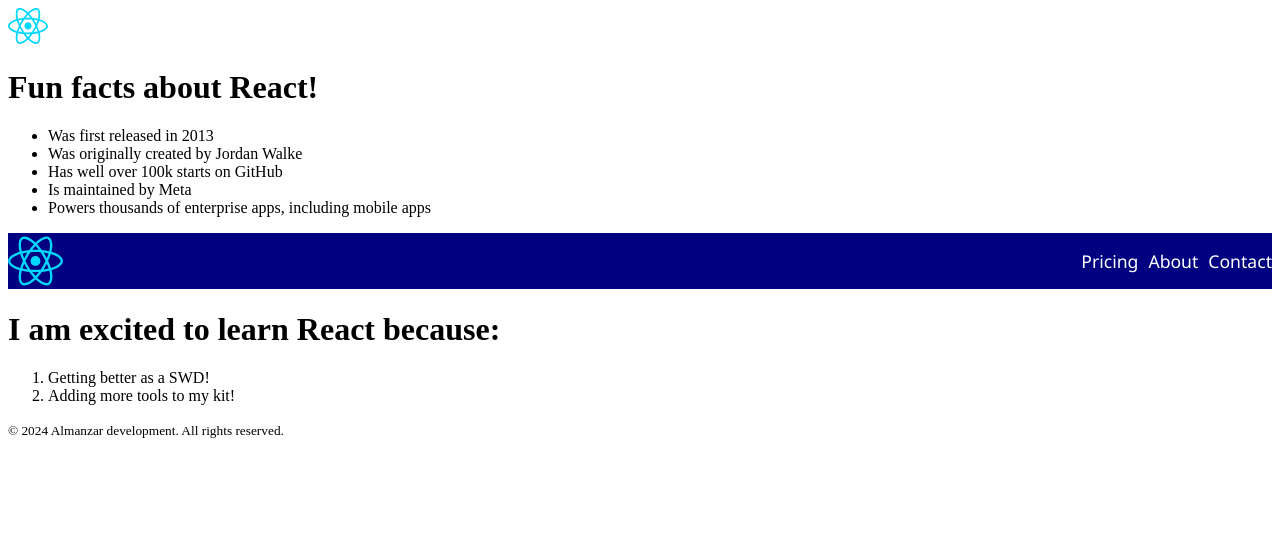
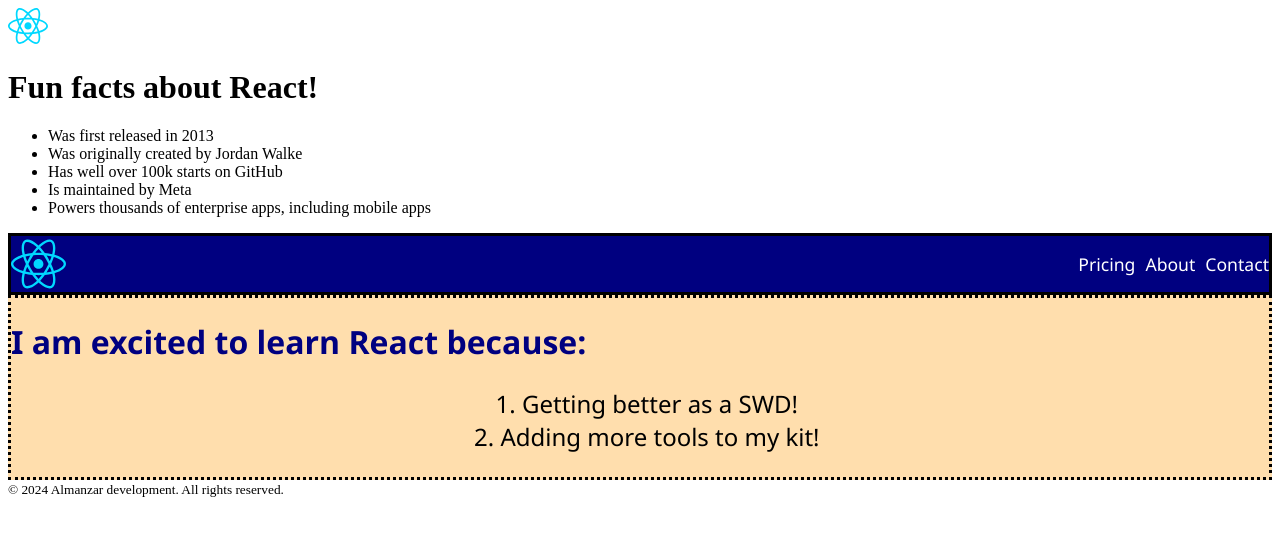
Before and after one commit to JAlazer/ReactLearn, a React (Vite) app in the folder project1/: page / in a window 1280 px wide. Shown: the top 536 px of the page. Built offline with nearby package versions, Linux system fonts and the light colour scheme.

Commit message:
MainContent Styled up!

```diff
--- a/project1/src/ReactFactStyle.css
+++ b/project1/src/ReactFactStyle.css
@@ -2,6 +2,7 @@
     display: flex;
     justify-content: space-between;
     background-color: navy;
+    border-style: solid;
 }
 
 .react-logo {
@@ -19,3 +20,23 @@
     color: white;
     font-family:'Segoe UI', Tahoma, Geneva, Verdana, sans-serif;
 }
+
+.content {
+    border-style: dotted;
+    background-color: navajowhite;
+}
+
+.content h1 {
+    color: navy;
+    font-family:'Segoe UI', Tahoma, Geneva, Verdana, sans-serif;
+}
+
+.content-list {
+    display: flex; /* Use flexbox for centering */
+    flex-direction: column; /* Ensure the list remains vertical */
+    align-items: center; /* Center the list items horizontally */
+    justify-content: center; /* Optional: Align content vertically if needed */
+
+    font-family:'Segoe UI', Tahoma, Geneva, Verdana, sans-serif;
+    font-size: 1.5rem;
+}
--- a/project1/src/ReactFacts.jsx
+++ b/project1/src/ReactFacts.jsx
@@ -118,9 +118,9 @@ function Header() {
 
 function MainContent() {
     return (
-        <main>
+        <main className="content">
             <h1>I am excited to learn React because:</h1>
-            <ol>
+            <ol className="content-list">
                 <li>Getting better as a SWD!</li>
                 <li>Adding more tools to my kit!</li>
             </ol>
```
